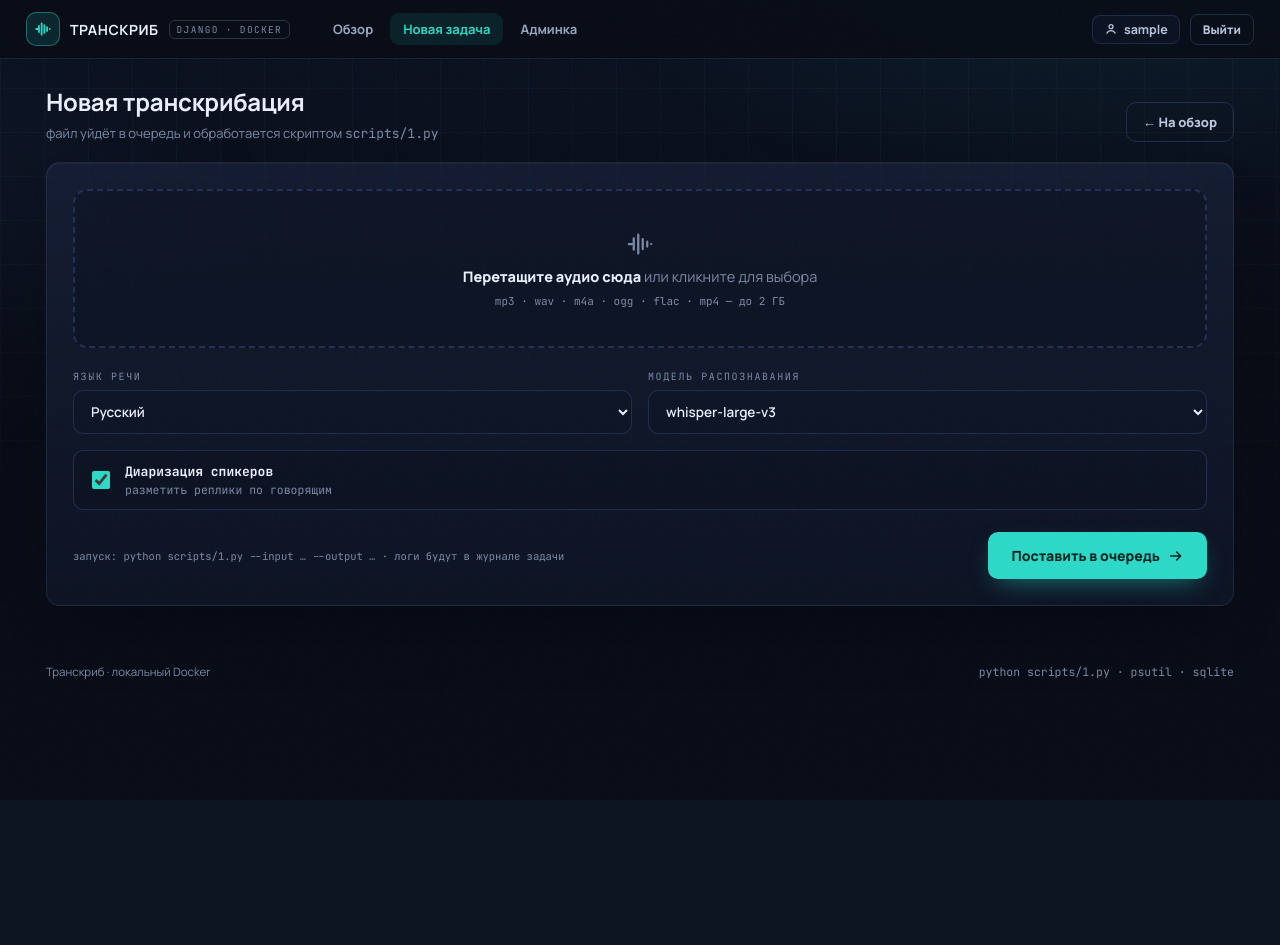
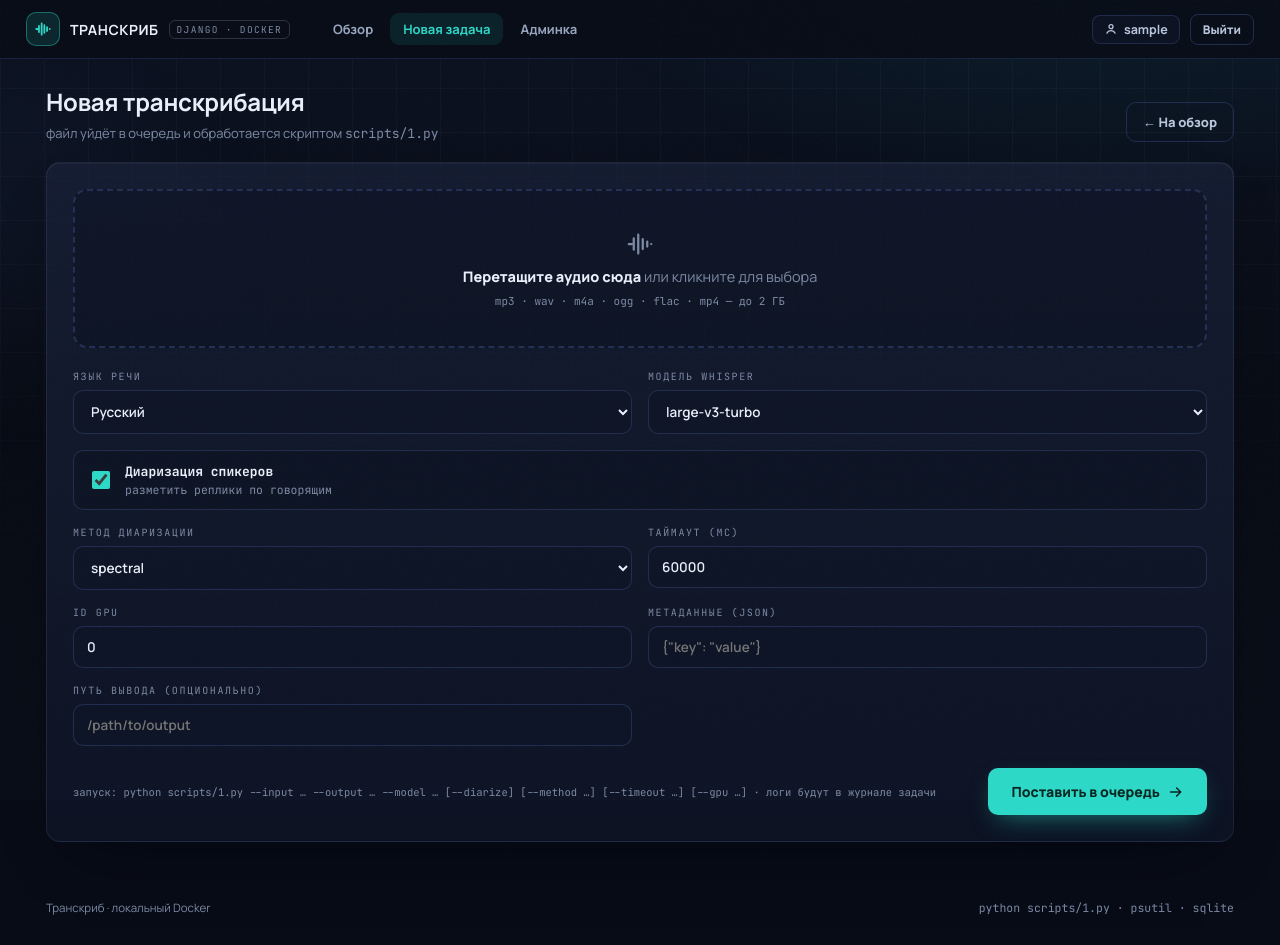
Before and after one commit to solooong/new_transkrib_django, a Django app: page /upload/ in a window 1280 px wide. Before the commit the page ends 795 px from the top, so only its background shows below. Run offline with Django 5.2, Linux system fonts and the light colour scheme; the visitor is signed in with stand-in values (Sample User, id 1); some web fonts are replaced.

Commit message:
Title: Implement transcription system with admin controls and real-time monitoring
Key features implemented:
- Added SystemMetric model to track CPU, RAM, disk, GPU usage and active tasks for global system dashboard
- Extended Task model with parameters for Whisper model selection, diarization, timeout, GPU ID, and metadata JSON
- Implemented admin interface with TaskLogInline showing real-time logs and SystemMetric monitoring
- Created UploadForm with comprehensive transcription parameters including model choice, diarization method, timeout, and GPU settings
- Updated utils.py to build command lines with all specified arguments and stream logs to TaskLog
- Enhanced views.py with file download functionality and real-time task status updates via API
- Added result file download capability with path traversal protection
- Integrated real-time console output streaming and progress tracking in task logs

The changes provide a complete transcription management system with admin-configurable parameters, real-time monitoring of system resources and task progress, and proper handling of all requested command-line arguments through the web interface.

```diff
--- a/transkrib_django/core/forms.py
+++ b/transkrib_django/core/forms.py
@@ -4,10 +4,14 @@ from django import forms
 from .models import Task
 
 MODEL_CHOICES = [
-    ("whisper-large-v3", "whisper-large-v3"),
-    ("whisper-medium", "whisper-medium"),
-    ("whisper-base", "whisper-base"),
-    ("parakeet-tdt-0.6b", "parakeet-tdt-0.6b"),
+    ("tiny", "tiny"),
+    ("base", "base"),
+    ("small", "small"),
+    ("medium", "medium"),
+    ("large", "large"),
+    ("large-v2", "large-v2"),
+    ("large-v3", "large-v3"),
+    ("large-v3-turbo", "large-v3-turbo"),
 ]
 
 LANGUAGE_CHOICES = [
@@ -19,23 +23,39 @@ LANGUAGE_CHOICES = [
     ("中文", "中文"),
 ]
 
+DIARIZATION_METHOD_CHOICES = [
+    ("spectral", "spectral (по умолчанию)"),
+    ("ecapa", "ecapa"),
+]
+
 MAX_UPLOAD_BYTES = 2 * 1024 * 1024 * 1024  # 2 ГБ
 
 
 class UploadForm(forms.ModelForm):
     class Meta:
         model = Task
-        fields = ["input_file", "language", "model", "diarization"]
+        fields = [
+            "input_file", "language", "model", "diarization",
+            "diarization_method", "timeout_sec", "gpu_id", "metadata_json"
+        ]
         widgets = {
             "language": forms.Select(choices=LANGUAGE_CHOICES, attrs={"class": "form-select"}),
             "model": forms.Select(choices=MODEL_CHOICES, attrs={"class": "form-select"}),
             "diarization": forms.CheckboxInput(attrs={"class": "form-check"}),
+            "diarization_method": forms.Select(choices=DIARIZATION_METHOD_CHOICES, attrs={"class": "form-select"}),
+            "timeout_sec": forms.NumberInput(attrs={"class": "form-control", "min": "1000", "max": "3600000"}),
+            "gpu_id": forms.NumberInput(attrs={"class": "form-control", "min": "0", "max": "7"}),
+            "metadata_json": forms.TextInput(attrs={"class": "form-control", "placeholder": '{"key": "value"}'}),
         }
         labels = {
             "input_file": "Аудио- или видеофайл",
             "language": "Язык речи",
-            "model": "Модель распознавания",
+            "model": "Модель Whisper",
             "diarization": "Диаризация спикеров",
+            "diarization_method": "Метод диаризации",
+            "timeout_sec": "Таймаут (мс)",
+            "gpu_id": "ID GPU",
+            "metadata_json": "Метаданные (JSON)",
         }
 
     def clean_input_file(self):
@@ -43,3 +63,14 @@ class UploadForm(forms.ModelForm):
         if f and f.size > MAX_UPLOAD_BYTES:
             raise forms.ValidationError("Файл больше 2 ГБ — сожмите или разрежьте запись.")
         return f
+
+    def clean_metadata_json(self):
+        data = self.cleaned_data.get("metadata_json")
+        if not data:
+            return ""
+        import json
+        try:
+            json.loads(data)
+        except json.JSONDecodeError:
+            raise forms.ValidationError("Некорректный JSON формат метаданных.")
+        return data
--- a/transkrib_django/core/models.py
+++ b/transkrib_django/core/models.py
@@ -33,8 +33,16 @@ class Task(models.Model):
     duration_sec = models.FloatField("Длительность, сек", null=True, blank=True)
 
     language = models.CharField("Язык", max_length=32, default="Русский")
-    model = models.CharField("Модель", max_length=64, default="whisper-large-v3")
+    model = models.CharField("Модель", max_length=64, default="large-v3-turbo")
     diarization = models.BooleanField("Диаризация спикеров", default=True)
+
+    # Новые поля для аргументов скрипта
+    diarization_method = models.CharField("Метод диаризации", max_length=32, default="spectral",
+                                          choices=[("ecapa", "ecapa"), ("spectral", "spectral")])
+    timeout_sec = models.IntegerField("Таймаут (мс)", default=60000)
+    gpu_id = models.IntegerField("ID GPU", default=0)
+    metadata_json = models.TextField("Метаданные JSON", blank=True, default="")
+    output_path = models.CharField("Путь вывода", max_length=512, blank=True, default="")
 
     status = models.CharField("Статус", max_length=10, choices=Status.choices, default=Status.PENDING)
     progress = models.PositiveSmallIntegerField("Прогресс, %", default=0)
@@ -104,6 +112,10 @@ class Task(models.Model):
             "progress": self.progress,
             "created": self.created_at.strftime("%d.%m %H:%M"),
             "url": f"/task/{self.pk}/",
+            "diarization": self.diarization,
+            "diarization_method": self.diarization_method,
+            "timeout_sec": self.timeout_sec,
+            "gpu_id": self.gpu_id,
         }
 
 
--- a/transkrib_django/core/templates/core/upload.html
+++ b/transkrib_django/core/templates/core/upload.html
@@ -43,10 +43,30 @@
           <small>разметить реплики по говорящим</small>
         </span>
       </label>
+      <label class="field">
+        <span>{{ form.diarization_method.label }}</span>
+        {{ form.diarization_method }}
+      </label>
+      <label class="field">
+        <span>{{ form.timeout_sec.label }}</span>
+        {{ form.timeout_sec }}
+      </label>
+      <label class="field">
+        <span>{{ form.gpu_id.label }}</span>
+        {{ form.gpu_id }}
+      </label>
+      <label class="field">
+        <span>{{ form.metadata_json.label }}</span>
+        {{ form.metadata_json }}
+      </label>
+      <label class="field">
+        <span>Путь вывода (опционально)</span>
+        <input type="text" name="output_path" class="form-control" placeholder="/path/to/output" />
+      </label>
     </div>
 
     <div class="form-actions">
-      <p class="mono form-note">запуск: python scripts/1.py --input … --output … · логи будут в журнале задачи</p>
+      <p class="mono form-note">запуск: python scripts/1.py --input … --output … --model … [--diarize] [--method …] [--timeout …] [--gpu …] · логи будут в журнале задачи</p>
       <button type="submit" class="btn btn-primary btn-lg">
         Поставить в очередь
         <svg viewBox="0 0 24 24" width="16" height="16" fill="none" stroke="currentColor" stroke-width="2.4" stroke-linecap="round" stroke-linejoin="round"><path d="M4 12h14M13 6l6 6-6 6"/></svg>
--- a/transkrib_django/core/views.py
+++ b/transkrib_django/core/views.py
@@ -58,6 +58,10 @@ def upload_file(request):
             uploaded = request.FILES["input_file"]
             task.original_name = uploaded.name
             task.size_bytes = uploaded.size
+
+            # Сохраняем output_path из формы
+            task.output_path = request.POST.get("output_path", "").strip()
+
             task.save()
 
             task.duration_sec = get_duration_sec(task.input_file.path)
```
Also changed, not shown: transkrib_django/core/admin.py (+9 -2 lines), transkrib_django/core/utils.py (+26 -1 lines), transkrib_django/core/migrations/0001_initial.py (added), 2 other files.
